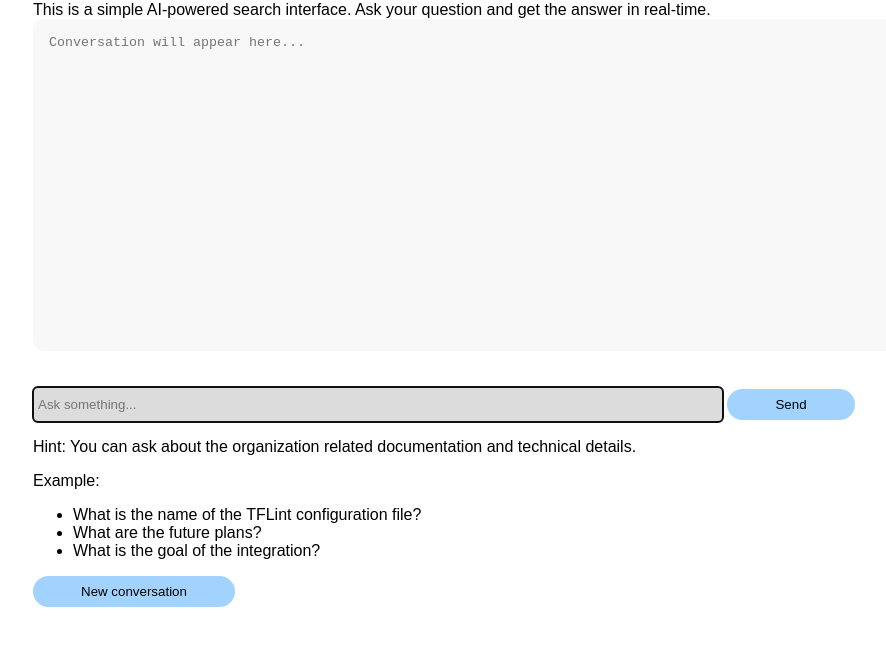
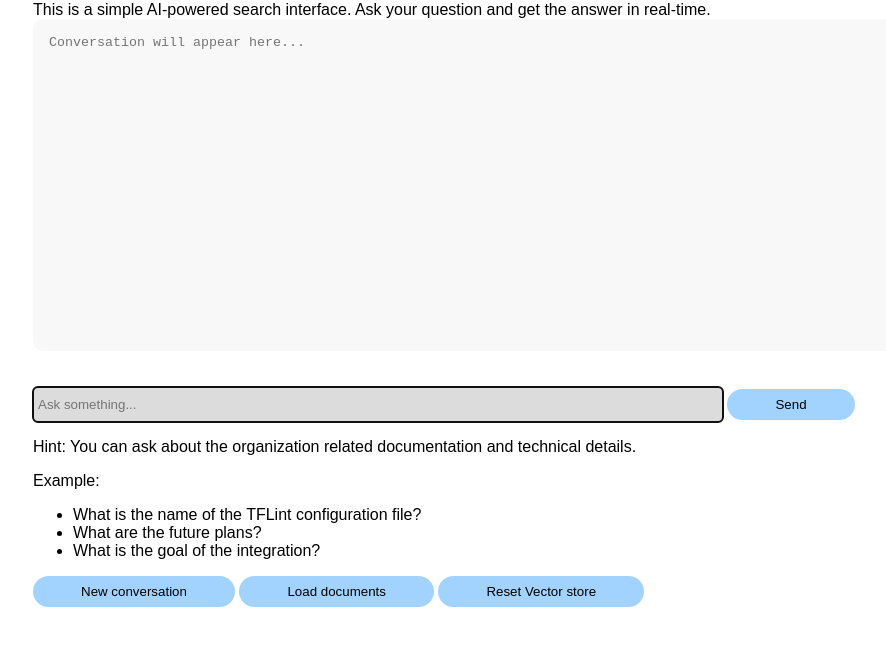
Before and after one commit to the1bit/ai-rag-doc-search, a plain HTML site: page rag-prototype/frontend/index.html in a window 1280 px wide. Shown: the part 127-772 px from the top of the page, without its empty margins (182-1068 px from the left). Drawn offline with Linux system fonts and the light colour scheme.

Commit message:
New buttons

```diff
--- a/rag-prototype/frontend/index.html
+++ b/rag-prototype/frontend/index.html
@@ -74,6 +74,9 @@
     <div id="operations">
 
       <button type="button" onclick="clearChat()" >New conversation</button>
+      <button type="button" onclick="loadDocuments()" >Load documents</button>
+      <button type="button" onclick="resetVectorStore()" >Reset Vector store</button>
+
 
     <script>
       const form = document.getElementById("chatForm");
@@ -129,6 +132,24 @@
         document.getElementById("chatLog").value = "";
         document.getElementById("questionInput").value = "";
       }
+
+      async function loadDocuments() {
+        const response = await fetch(`http://localhost:8900/load-documents`, {
+          method: "POST",
+          headers: { "Content-Type": "application/json" },
+          body: JSON.stringify({ session_id }),
+        });
+      }
+
+        async function resetVectorStore() {
+            const response = await fetch(`http://localhost:8900/reset-vector-store`, {
+            method: "POST",
+            headers: { "Content-Type": "application/json" },
+            body: JSON.stringify({ session_id }),
+            });
+        }
+
+
     </script>
 
   </body>
```
